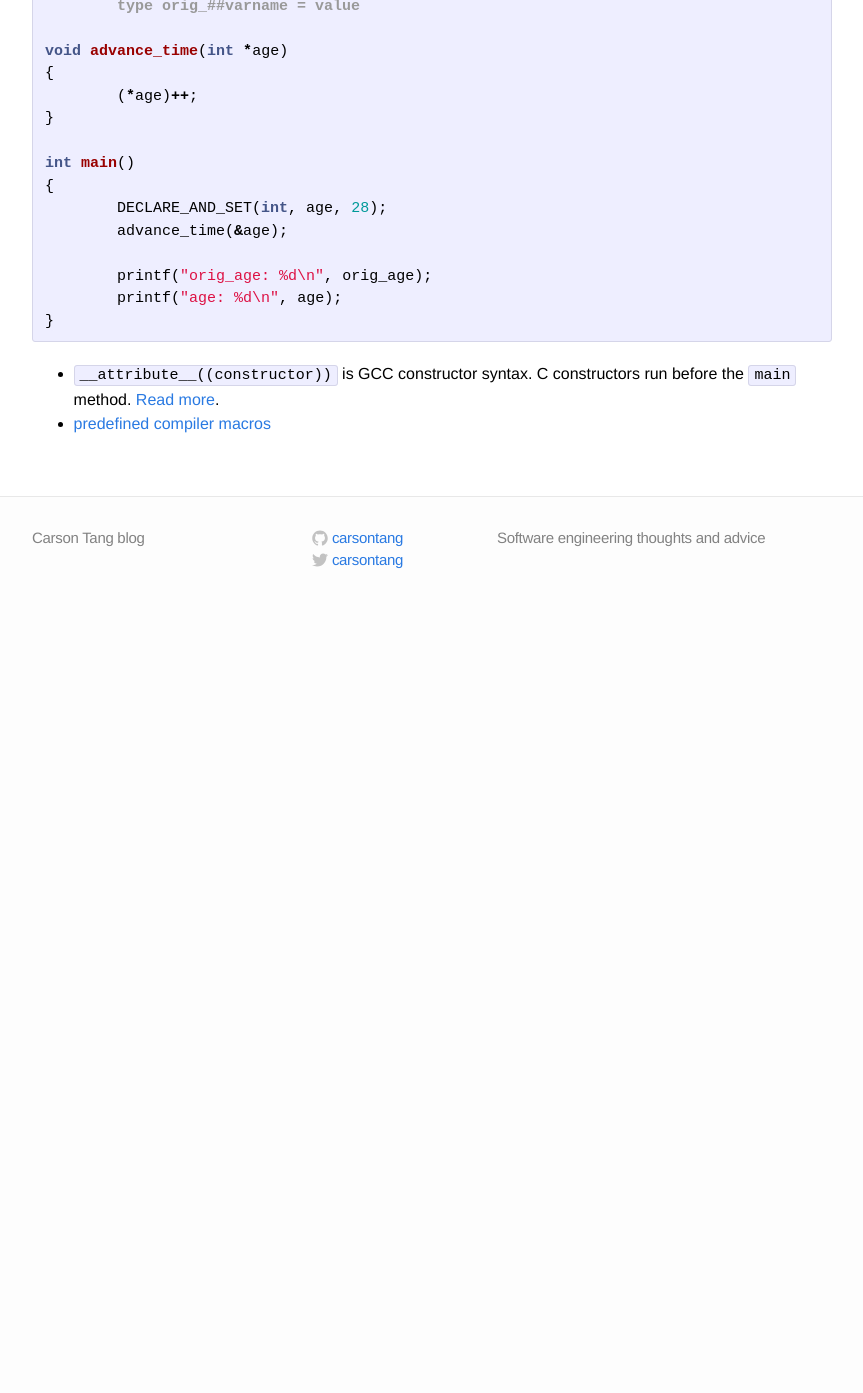
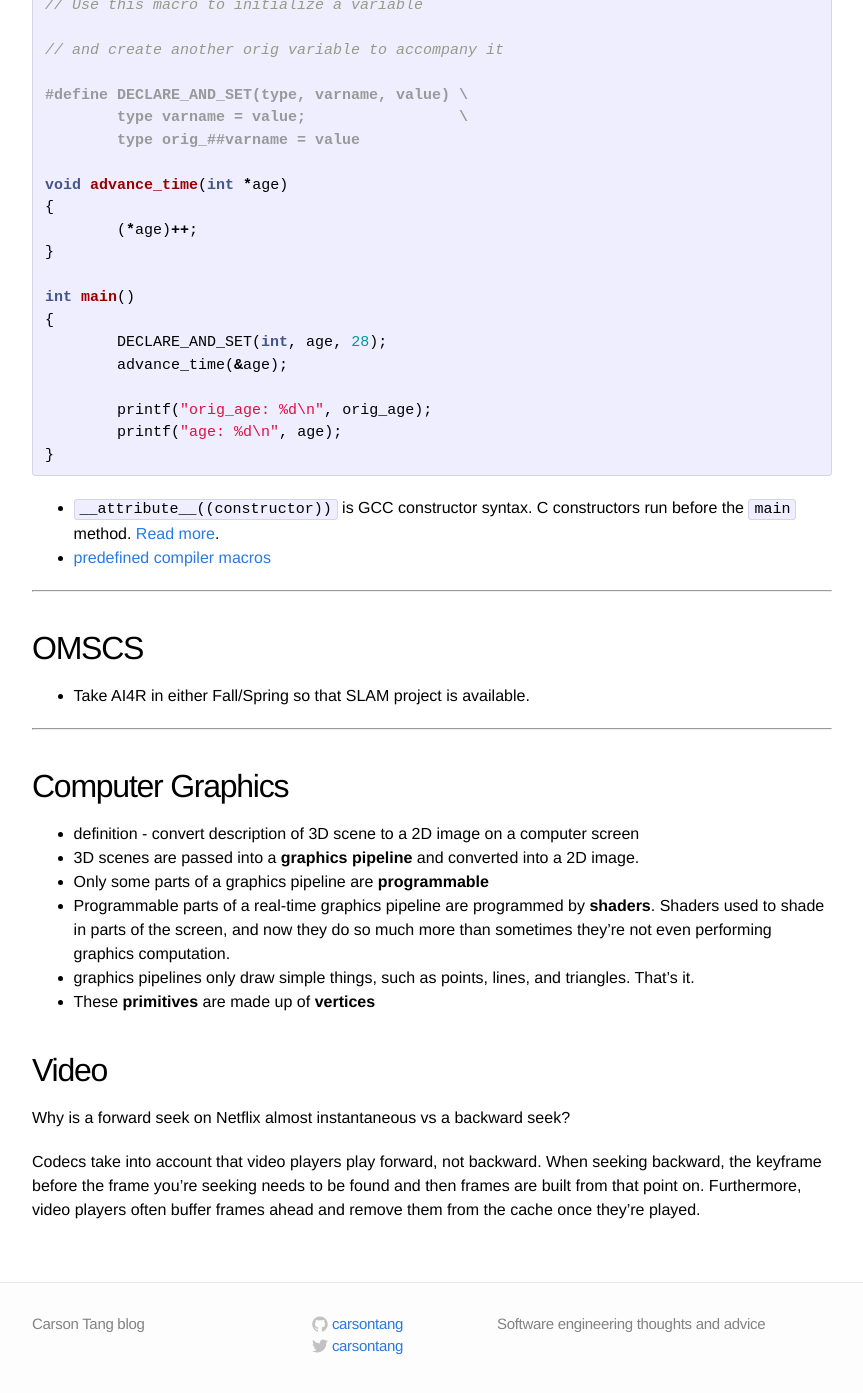
Before and after one commit to carsontang/carsontang.github.io, a Jekyll site: the page built from notes.md, in a window 1280 px wide and 1400 px high, scrolled down 3988 px. Shown: the top 1393 px of the window, without its empty margins (208-1071 px from the left). Built offline with Jekyll 4.4.1, drawn with Linux system fonts in a browser that asks for light colours; before the commit the page ends 4605 px from its top, so only the background shows below that; some of the changed text lies outside the part shown.

Commit message:
Notes about computer gfx

```diff
--- a/notes.md
+++ b/notes.md
@@ -113,6 +113,10 @@ mathjax: true
 
 
 ## Miscellaneous
+
+### Why PUBG and Fortnite have circular safe areas
+Brendan "PlayerUnknown" Greene didn't have coding experience while making the first battle royale mod for ArmA 2, so instead of using the intended square safe areas, he coded circular ones instead. [Source](http://pubg.wikia.com/wiki/Brendan_Greene)
+
 ### Why Android isn't as smooth as iPhone
 
 Android UI will never be completely smooth because of the following design constraints:
@@ -173,3 +177,23 @@ int main()
 * `__attribute__((constructor))` is GCC constructor syntax. C constructors run before the `main` method. [Read more](https://www.geeksforgeeks.org/__attribute__constructor-__attribute__destructor-syntaxes-c/).
 
 * [predefined compiler macros](https://sourceforge.net/p/predef/wiki/Home/)
+
+---
+## OMSCS
+
+* Take AI4R in either Fall/Spring so that SLAM project is available.
+
+---
+
+## Computer Graphics
+* definition - convert description of 3D scene to a 2D image on a computer screen
+* 3D scenes are passed into a **graphics pipeline** and converted into a 2D image.
+* Only some parts of a graphics pipeline are **programmable**
+* Programmable parts of a real-time graphics pipeline are programmed by **shaders**. Shaders used to shade in parts of the screen, and now they do so much more than sometimes they're not even performing graphics computation.
+* graphics pipelines only draw simple things, such as points, lines, and triangles. That's it.
+* These **primitives** are made up of **vertices**
+
+## Video
+Why is a forward seek on Netflix almost instantaneous vs a backward seek?
+
+Codecs take into account that video players play forward, not backward. When seeking backward, the keyframe before the frame you're seeking needs to be found and then frames are built from that point on. Furthermore, video players often buffer frames ahead and remove them from the cache once they're played.
```
